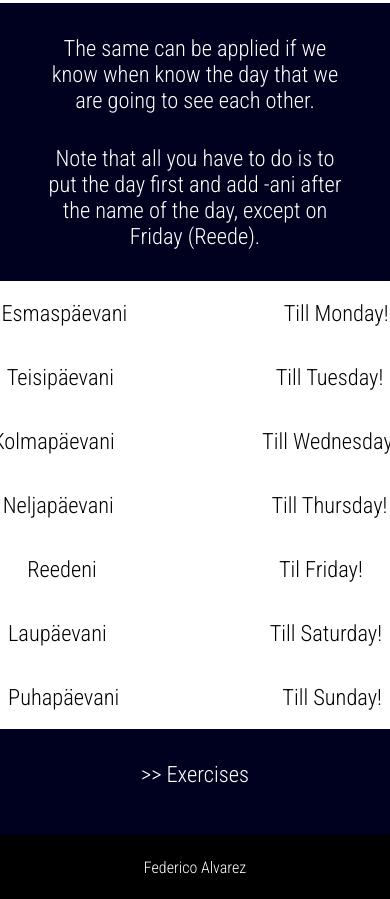
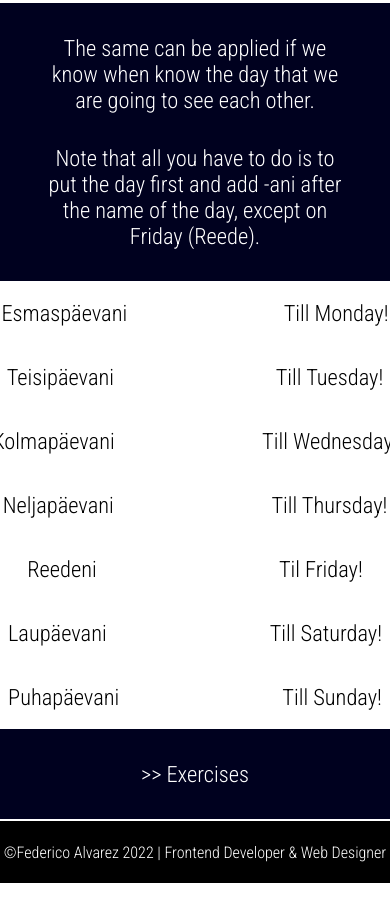
Before and after one commit to vHast/EestiTalk, a plain HTML site: page hello.html in a window 390 px wide. Shown: the part 2324-3223 px from the top of the page. Drawn offline with Linux system fonts and the light colour scheme.

Commit message:
Footer responsiveness

```diff
--- a/hello.html
+++ b/hello.html
@@ -199,7 +199,7 @@
         </div>
         <p id="firstparagraph" class ="whitecontent"> >> Exercises </p>
       </div>
-      <footer> Federico Alvarez</footer>
+      <footer> &copy;Federico Alvarez 2022 | Frontend Developer & Web Designer</footer>
     </section>
   </div>
 </body>
--- a/style.scss
+++ b/style.scss
@@ -250,7 +250,7 @@ nav {
     display: flex;
     flex-direction: column;
     margin: 0 2%;
-    padding-top: 2rem;
+    padding: 2rem 0rem;
     text-align: center;
 
     h1 {
@@ -290,8 +290,11 @@ nav {
   display: flex;
 }
 
+#lasthello {
+  padding-bottom: 2rem;
+}
 footer {
-  margin-top: 3rem;
+  border-top: 2px solid white;
   display: flex;
   align-items: center;
   justify-content: center;
```
Also changed, not shown: index.html (+1 -1 lines), css/style.css, 1 other file.
